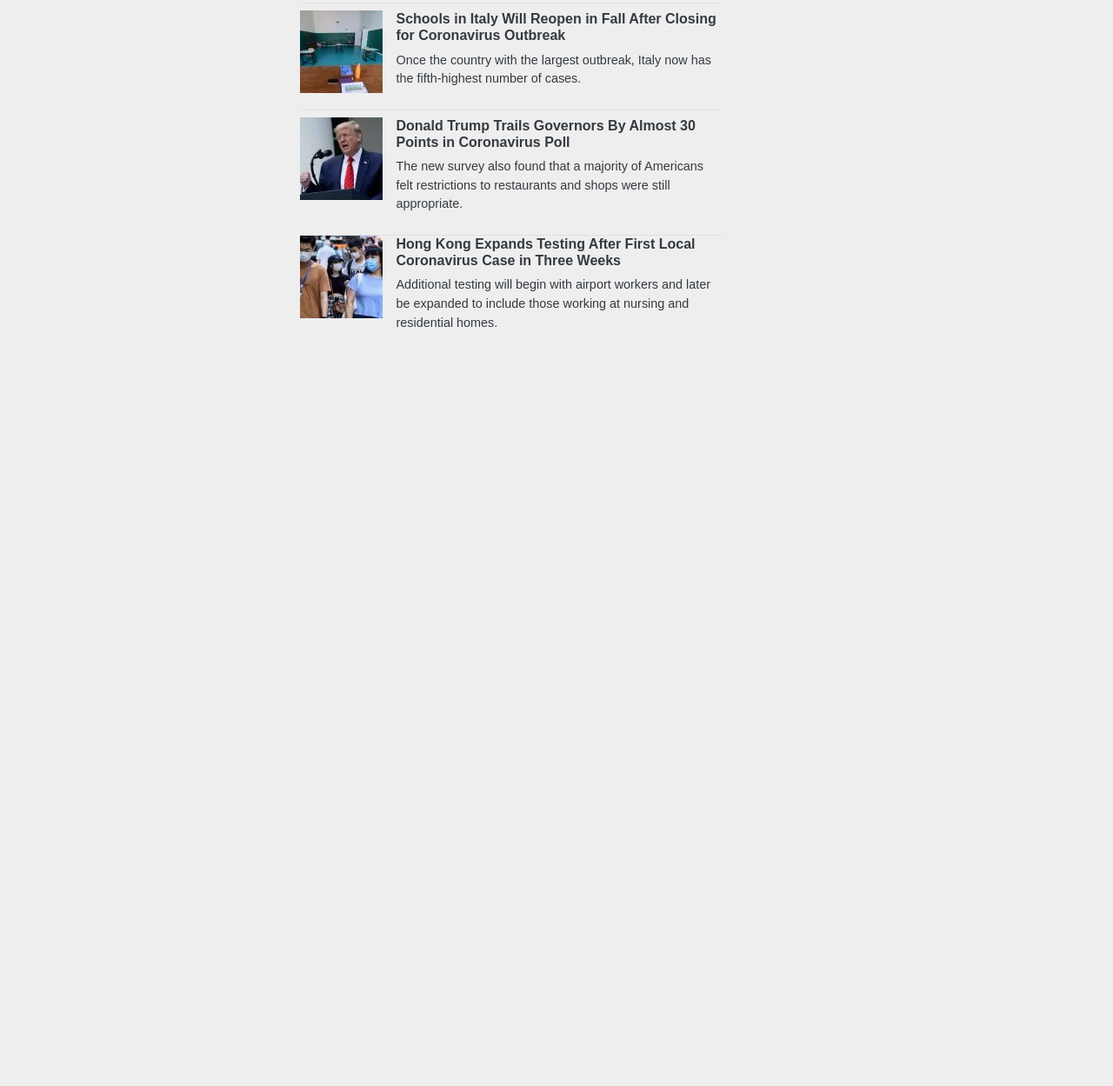
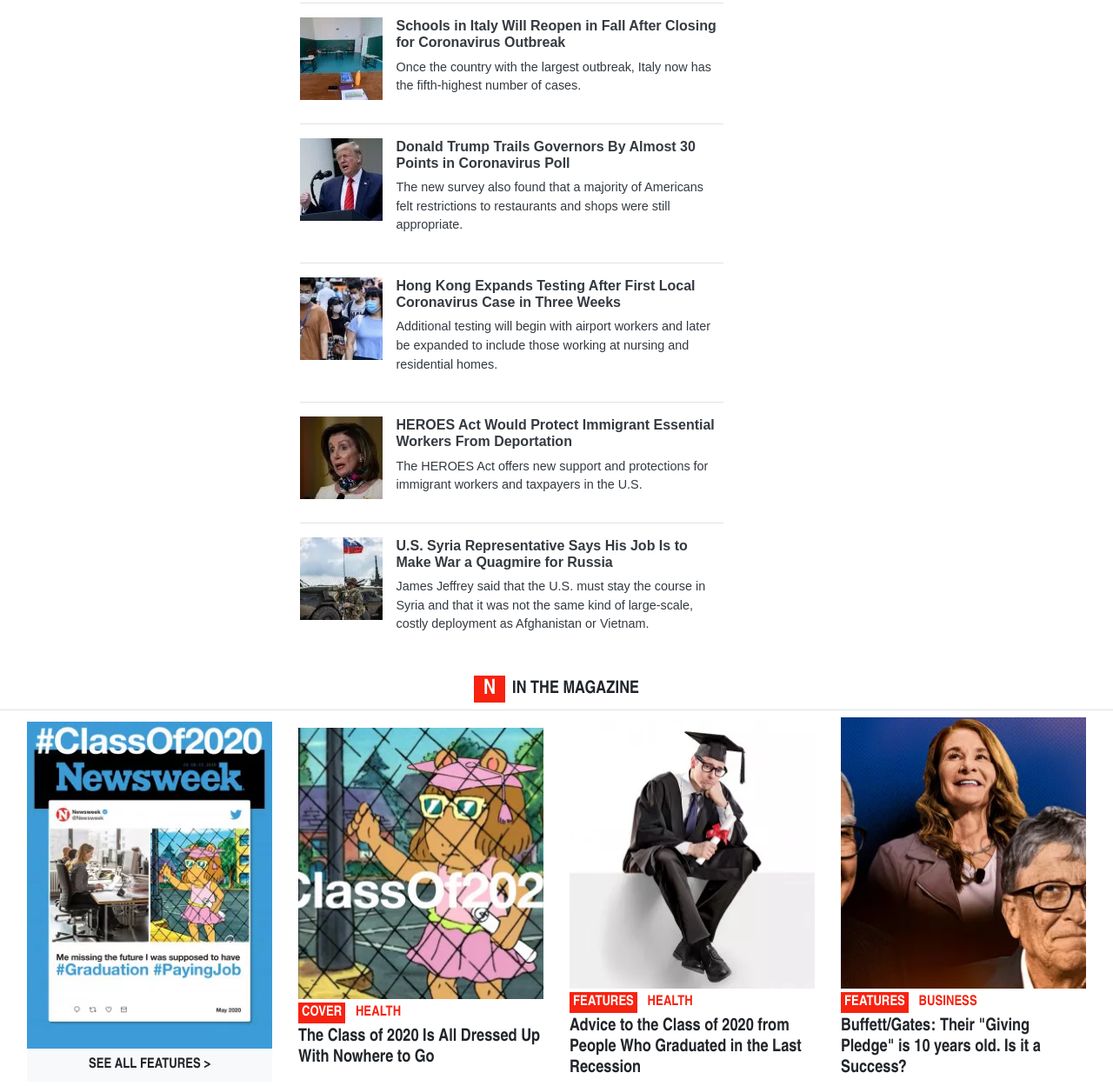
Before and after one commit to ranmaru22/the_odin_project, a plain HTML site: page newsweek-clone/index.html in a window 1280 px wide. Shown: the part 1903-3152 px from the top of the page at 87% size. Before the commit the page ends 2301 px from the top, so only its background shows below. Drawn offline with nearby package versions, Linux system fonts and the light colour scheme; files that its build step writes are made by us from their sources.

Commit message:
Add magazine section row 1

```diff
--- a/newsweek-clone/index.html
+++ b/newsweek-clone/index.html
@@ -90,7 +90,7 @@
 
   <main>
 
-    <div class="content container-xl pt-3">
+    <div class="content-top container-xl pt-3">
       <div class="row mx-1">
 
         <!-- LEFT COL -->
@@ -216,7 +216,7 @@
 
           <p class="mt-5">MORE STORIES</p>
           <section class="more-stories">
-            <section class="d-flex align-items-start text-dark border-bottom border-top py-2">
+            <section class="d-flex align-items-start text-dark border-bottom border-top py-3">
               <img src="./assets/coronavirus-italy-schools-reopening.webp" alt="" srcset=""
                 class="img-fluid pr-3">
               <div class="story-text font-weight-normal">
@@ -227,7 +227,7 @@
               </div>
             </section>
 
-            <section class="d-flex align-items-start text-dark border-bottom py-2">
+            <section class="d-flex align-items-start text-dark border-bottom py-3">
               <img src="./assets/president-donald-trump-coronavirus-briefing.webp" alt="" srcset=""
                 class="img-fluid pr-3">
               <div class="story-text font-weight-normal">
@@ -238,7 +238,7 @@
               </div>
             </section>
 
-            <section class="d-flex align-items-start text-dark border-bottompy-2">
+            <section class="d-flex align-items-start text-dark border-bottom py-3">
               <img src="./assets/hong-kong-coronavirus-cases-testing-expansion.webp" alt=""
                 srcset="" class="img-fluid pr-3">
               <div class="story-text font-weight-normal">
@@ -246,6 +246,27 @@
                   Case in Three Weeks</h6>
                 <p>Additional testing will begin with airport workers and later be expanded to
                   include those working at nursing and residential homes.</p>
+              </div>
+            </section>
+
+            <section class="d-flex align-items-start text-dark border-bottom py-3">
+              <img src="./assets/nancy-pelosi.webp" alt="" srcset="" class="img-fluid pr-3">
+              <div class="story-text font-weight-normal">
+                <h6 class="font-weight-bold">HEROES Act Would Protect Immigrant Essential Workers
+                  From Deportation</h6>
+                <p>The HEROES Act offers new support and protections for immigrant workers and
+                  taxpayers in the U.S.</p>
+              </div>
+            </section>
+
+            <section class="d-flex align-items-start text-dark py-3">
+              <img src="./assets/us-russia-syria-quagmire-james-jeffrey-assad.webp" alt="" srcset=""
+                class="img-fluid pr-3">
+              <div class="story-text font-weight-normal">
+                <h6 class="font-weight-bold">U.S. Syria Representative Says His Job Is to Make War a
+                  Quagmire for Russia</h6>
+                <p>James Jeffrey said that the U.S. must stay the course in Syria and that it was
+                  not the same kind of large-scale, costly deployment as Afghanistan or Vietnam.</p>
               </div>
             </section>
 
@@ -407,6 +428,49 @@
       </div>
     </div>
 
+    <div class="content-magazine container-xl pt-3">
+      <div class="row justify-content-center align-items-center border-bottom">
+        <div class="big-n-logo text-white h4 font-weight-bold mr-2">N</div>
+        <h5 class="text-center font-weight-bold">IN THE MAGAZINE </h5>
+      </div>
+      <div class="row px-3 mt-2 align-items-center">
+        <div class="col">
+          <img src="./assets/may-08-15-2020-cover.webp" alt="" srcset="" class="img-fluid">
+          <div><button class="btn btn-block btn-light rounded-0 font-weight-bold">SEE ALL
+              FEATURES
+              ></button></div>
+        </div>
+        <div class="col">
+          <img src="./assets/classof2020.webp" alt="" srcset="" class="img-fluid img-crop">
+          <div class="cat py-1 font-weight-bold">
+            <span class="p-1 text-white bg-red">COVER</span>
+            <span class="ml-2 color-red">HEALTH</span>
+          </div>
+          <h5 class="font-weight-bold">The Class of 2020 Is All Dressed Up With Nowhere to Go</h5>
+        </div>
+        <div class="col">
+          <img src="./assets/fe-class-of-2020-sb-banner.webp" alt="" srcset=""
+            class="img-fluid img-crop">
+          <div class="cat py-1 font-weight-bold">
+            <span class="p-1 text-white bg-red">FEATURES</span>
+            <span class="ml-2 color-red">HEALTH</span>
+          </div>
+          <h5 class="font-weight-bold">Advice to the Class of 2020 from People Who Graduated in the
+            Last Recession</h5>
+        </div>
+        <div class="col">
+          <img src="./assets/fe-giving-pledge-banner.webp" alt="" srcset=""
+            class="img-fluid img-crop">
+          <div class="cat py-1 font-weight-bold">
+            <span class="p-1 text-white bg-red">FEATURES</span>
+            <span class="ml-2 color-red">BUSINESS</span>
+          </div>
+          <h5 class="font-weight-bold">Buffett/Gates: Their "Giving Pledge" is 10 years old. Is it a
+            Success?</h5>
+        </div>
+      </div>
+    </div>
+
   </main>
 
   <script src="https://code.jquery.com/jquery-3.5.1.slim.min.js"
```
